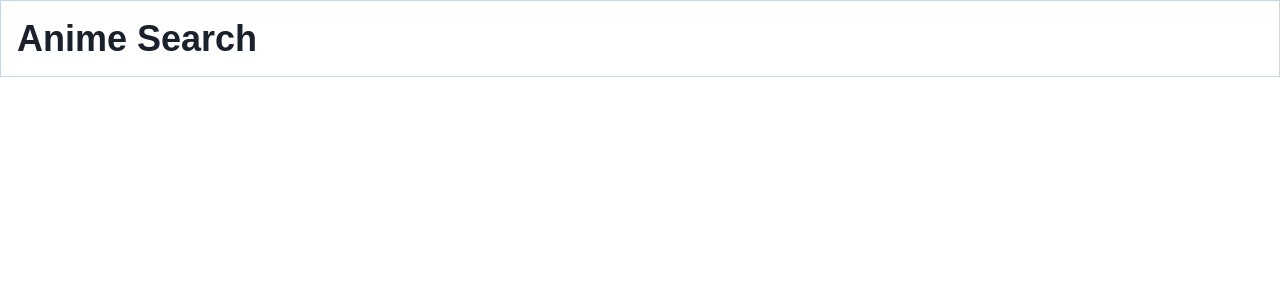
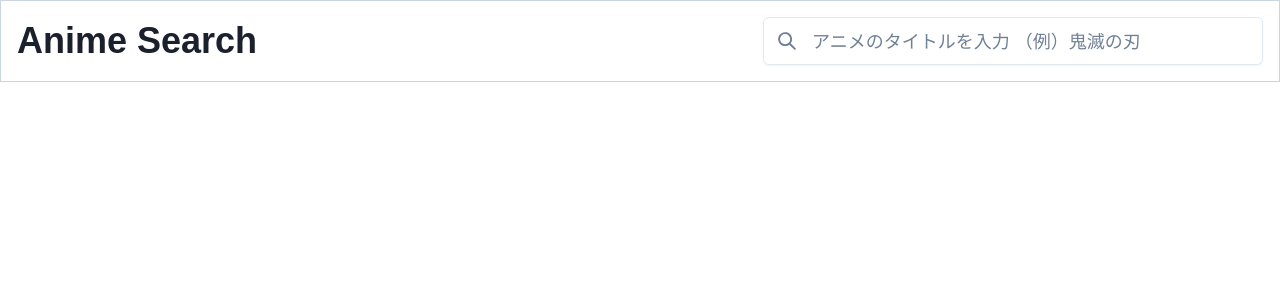
Before and after one commit to ryoutaJS/anime-search, a Next.js app in the folder src/: page / in a window 1280 px wide. Shown: the top 300 px of the page. Built offline with nearby package versions, Linux system fonts and the light colour scheme; no server answers.

Commit message:
feat: ヘッダーに検索バーを表示

```diff
--- a/src/components/Header/Header.tsx
+++ b/src/components/Header/Header.tsx
@@ -1,5 +1,6 @@
 import { Heading } from '@chakra-ui/layout'
 import { Box } from '@chakra-ui/react'
+import { SearchBar } from '../SearchBar/SearchBar'
 
 const headerStyle = {
   border: '1px',
@@ -15,6 +16,7 @@ export function Header() {
     <>
       <Box sx={headerStyle}>
         <Heading>Anime Search</Heading>
+        <SearchBar />
       </Box>
     </>
   )
--- /dev/null
+++ b/src/components/SearchBar/SearchBar.tsx
@@ -0,0 +1,15 @@
+import { Input, InputGroup, InputLeftElement } from '@chakra-ui/react'
+import { SearchIcon } from '@chakra-ui/icons'
+
+export function SearchBar() {
+  return (
+    <>
+      <InputGroup maxW={500}>
+        <Input placeholder="アニメのタイトルを入力 （例）鬼滅の刃" />
+        <InputLeftElement>
+          <SearchIcon color="gray.500" />
+        </InputLeftElement>
+      </InputGroup>
+    </>
+  )
+}
--- a/src/styles/theme.ts
+++ b/src/styles/theme.ts
@@ -1,11 +1,24 @@
-import { extendTheme } from '@chakra-ui/react'
+import { extendTheme, withDefaultSize } from '@chakra-ui/react'
 
-export const customTheme = extendTheme({
-  components: {
-    Heading: {
-      baseStyle: {
-        fontFamily: 'sans-serif',
+export const customTheme = extendTheme(
+  withDefaultSize({
+    size: 'lg',
+    components: ['Input'],
+  }),
+  {
+    components: {
+      Heading: {
+        baseStyle: {
+          fontFamily: 'sans-serif',
+        },
+      },
+      Input: {
+        baseStyle: {
+          field: {
+            boxShadow: 'sm',
+          },
+        },
       },
     },
-  },
-})
+  }
+)
```
